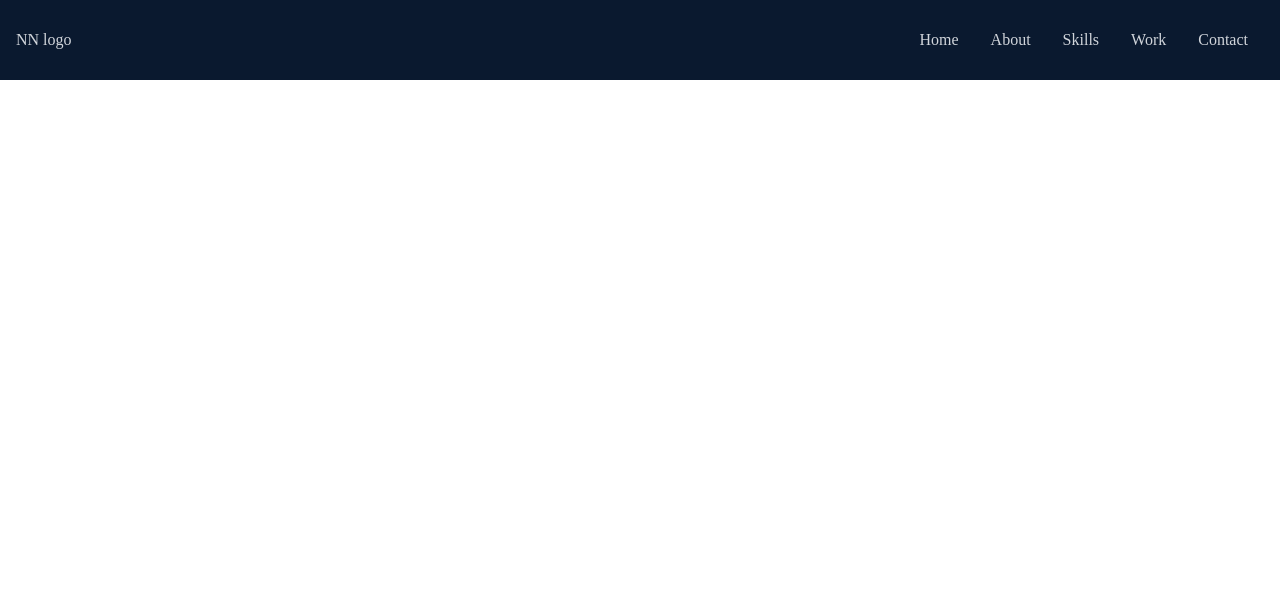
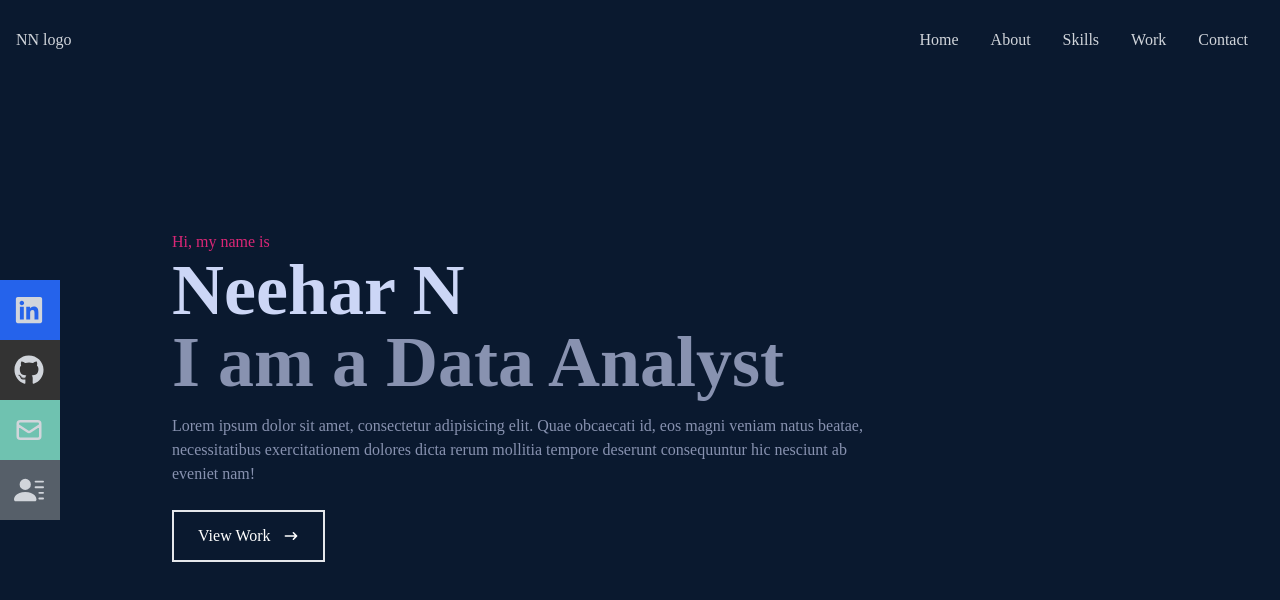
Before and after one commit to neeharn22/Portfolio, a React (Create React App) app: page / in a window 1280 px wide. Shown: the top 600 px of the page. Built offline with nearby package versions, Linux system fonts and the light colour scheme; the HTML template or start-up script is replaced by a standard one.

Commit message:
Added home page and placeholder text

```diff
--- a/src/App.js
+++ b/src/App.js
@@ -1,9 +1,11 @@
 import Navbar from "./components/Navbar";
+import Home from "./components/Home";
 
 function App() {
   return (
     <div>
       <Navbar />
+      <Home />
     </div>
   );
 }
--- /dev/null
+++ b/src/components/Home.jsx
@@ -0,0 +1,27 @@
+import React from 'react'
+import { HiArrowNarrowRight } from 'react-icons/hi'
+
+const Home = () => {
+    return (
+        <div name="home" className='w-full h-screen bg-[#0a192f]'>
+
+            {/*Container */}
+            <div className='max-w-[1000px] mx-auto px-8 flex flex-col justify-center h-full'>
+                <p className='text-pink-600'>Hi, my name is</p>
+                <h1 className='text-4xl sm:text-7xl font-bold text-[#ccd6f6]'>Neehar N</h1>
+                <h2 className='text-4xl sm:text-7xl font-bold text-[#8892b0]'>I am a Data Analyst</h2>
+                <p className='text-[#8892b0] py-4 max-w-[700px] '>Lorem ipsum dolor sit amet, consectetur adipisicing elit. Quae obcaecati id, eos magni veniam natus beatae, necessitatibus exercitationem dolores dicta rerum mollitia tempore deserunt consequuntur hic nesciunt ab eveniet nam!</p>
+                <div>
+                    <button className='text-white group border-2 px-6 py-3 my-2 flex items-center hover:bg-pink-600 hover:border-pink-600'>View Work
+                        <span className='group-hover:rotate-90 duration-300'>
+                            <HiArrowNarrowRight className='ml-3' />
+                        </span>
+                    </button>
+                </div>
+            </div>
+
+        </div >
+    )
+}
+
+export default Home
--- a/src/components/Navbar.jsx
+++ b/src/components/Navbar.jsx
@@ -1,5 +1,7 @@
-import React, { useState } from 'react'
-import { FaBars, FaTimes } from 'react-icons/fa'
+import React, { useState } from 'react';
+import { FaBars, FaTimes, FaGithub, FaLinkedin } from 'react-icons/fa';
+import { HiOutlineMail } from 'react-icons/hi';
+import { BsFillPersonLinesFill } from 'react-icons/bs';
 
 const Navbar = () => {
     const [nav, setNav] = useState(false);
@@ -37,7 +39,30 @@
             </div>
 
             {/* Social Icons */}
-            <div className='hidden'></div>
+            <div className='hidden lg:flex fixed flex-col top-[35%] left-0'>
+                <ul>
+                    <li className='w-[160px] h-[60px] flex justify-between items-center ml-[-100px] hover:ml-[-10px] duration-300 bg-blue-600'>
+                        <a className='flex justify-between items-center w-full text-gray-300' href="/">
+                            Linkedin <FaLinkedin size={30} />
+                        </a>
+                    </li>
+                    <li className='w-[160px] h-[60px] flex justify-between items-center ml-[-100px] hover:ml-[-10px] duration-300 bg-[#333333]'>
+                        <a className='flex justify-between items-center w-full text-gray-300' href="/">
+                            Github <FaGithub size={30} />
+                        </a>
+                    </li>
+                    <li className='w-[160px] h-[60px] flex justify-between items-center ml-[-100px] hover:ml-[-10px] duration-300 bg-[#6fc2b0]'>
+                        <a className='flex justify-between items-center w-full text-gray-300' href="/">
+                            Email <HiOutlineMail size={30} />
+                        </a>
+                    </li>
+                    <li className='w-[160px] h-[60px] flex justify-between items-center ml-[-100px] hover:ml-[-10px] duration-300 bg-[#565f69]'>
+                        <a className='flex justify-between items-center w-full text-gray-300' href="/">
+                            Resume <BsFillPersonLinesFill size={30} />
+                        </a>
+                    </li>
+                </ul>
+            </div>
         </div>
     )
 }
```
